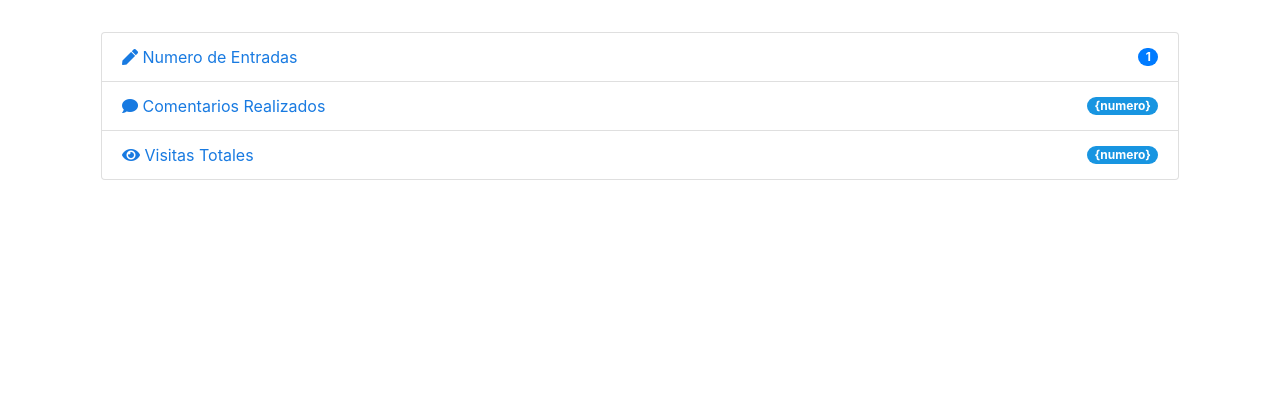
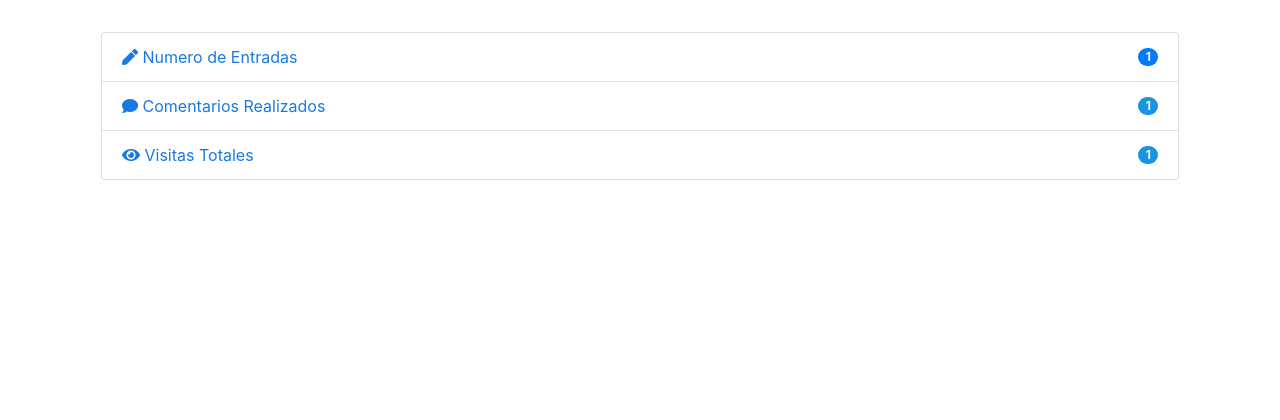
Before and after one commit to Chek97/Blog-Personal, a PHP site: page /view/Main/stadisticsPage.php in a window 1280 px wide. Shown: the part 168-588 px from the top of the page. Run offline with PHP 8.4, Linux system fonts and the light colour scheme; tables that the repository leaves empty or names only in its code hold one stand-in row (values such as "Sample post").

Commit message:
funcionalidad esperada sin problemas

```diff
--- a/controller/Comment/commentsController.php
+++ b/controller/Comment/commentsController.php
@@ -12,9 +12,14 @@
         }
 
         //Get count of comments per entry
-        public function getCommentsCount($entryId){
-            $consult = $this->db->query("SELECT COUNT(*) FROM comentario WHERE entrada_id = $entryId");
-            $result = $consult->fetch();
+        public function getCommentsCount($entryId = 0){
+            if($entryId == 0){
+                $consult = $this->db->query("SELECT COUNT(*) FROM comentario");
+                $result = $consult->fetch();
+            }else{
+                $consult = $this->db->query("SELECT COUNT(*) FROM comentario WHERE entrada_id = $entryId");
+                $result = $consult->fetch();
+            }
 
             return $result[0];
         }
--- a/view/Main/commentsPage.php
+++ b/view/Main/commentsPage.php
@@ -16,7 +16,7 @@
         $objAut = new AutorActions();
         $objEntry = new EntryActions();
     ?>
-    <div class="container" style="height: 500px;">
+    <div class="container">
         <header class="header-default">
             <h1>COMENTARIOS</h1>
         </header>
--- a/view/Main/stadisticsPage.php
+++ b/view/Main/stadisticsPage.php
@@ -14,7 +14,7 @@
         $objEntry = new EntryActions();
         $objComment = new CommentActions();
 
-
+        $comments = $objComment->getCommentsCount();
     ?>
     <div class="container" style="height: 500px;">
         <header class="header-default">
@@ -32,13 +32,13 @@
                     <div>
                         <i class="fa fa-comment" aria-hidden="true"></i> Comentarios Realizados
                     </div>
-                    <span class="badge custom-badge badge-pill">{numero}</span>
+                    <span class="badge custom-badge badge-pill"><?php echo($comments); ?></span>
                 </li>
                 <li class="list-group-item d-flex justify-content-between align-items-center">
                     <div>
                         <i class="fa fa-eye" aria-hidden="true"></i> Visitas Totales
                     </div>
-                    <span class="badge custom-badge badge-pill">{numero}</span>
+                    <span class="badge custom-badge badge-pill"><?php echo($comments); ?></span>
                 </li>
             </ul>
         </div>
```
